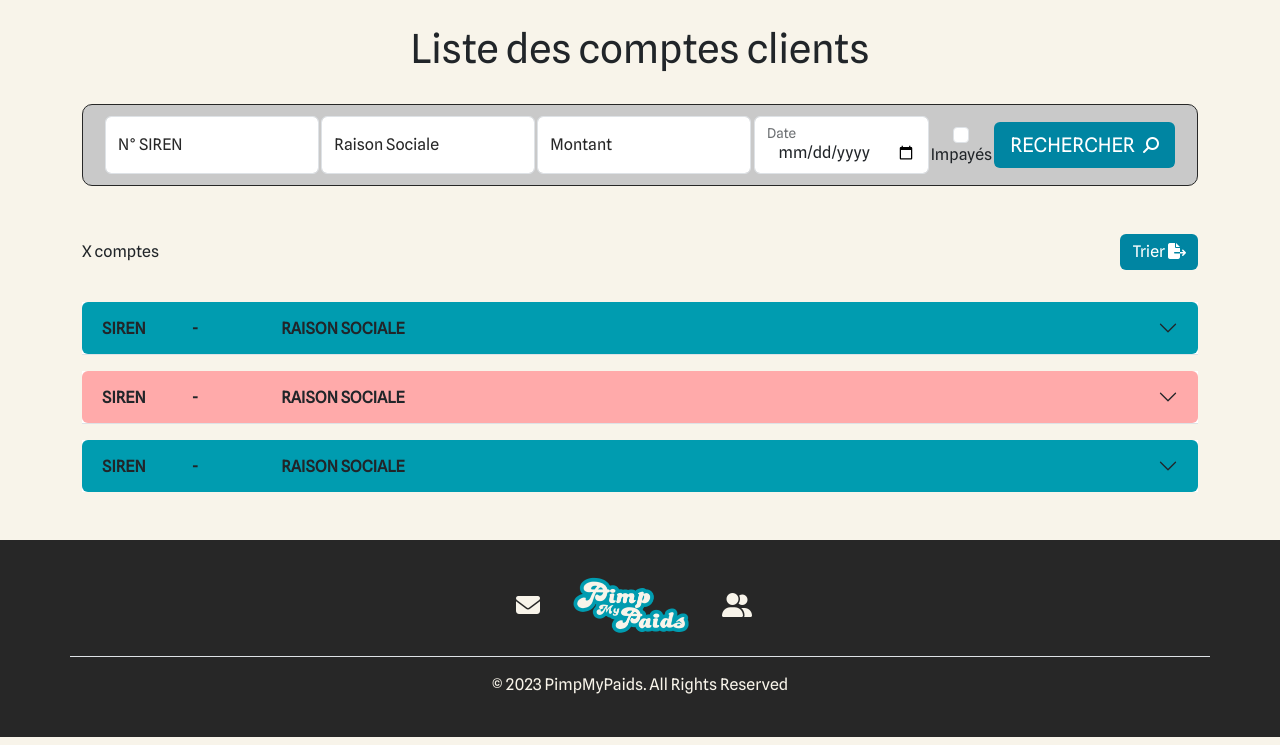
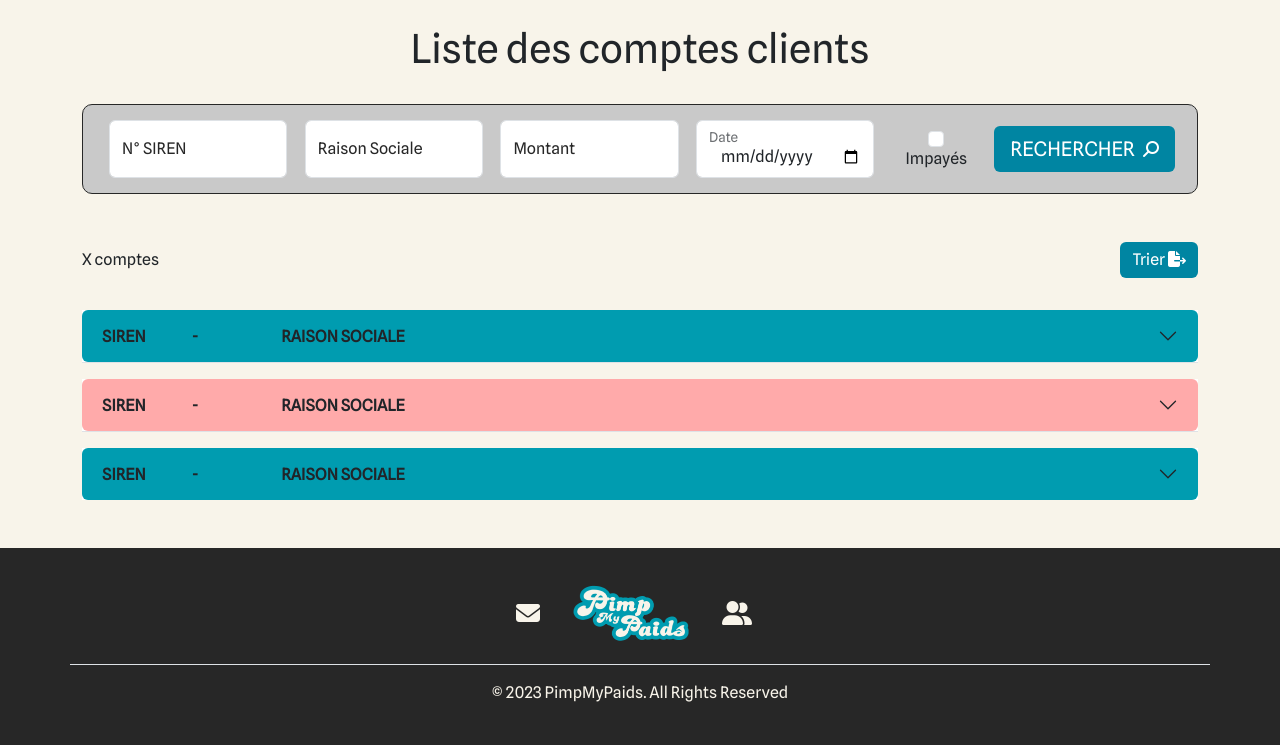
Before and after one commit to FC-Rats/PimpMyPaids, a PHP site: page /poListAccount.php in a window 1280 px wide. Shown: the part 90-835 px from the top of the page. Run offline with PHP 8.4, Linux system fonts and the light colour scheme.

Commit message:
fix reponsvie listpoaccount lna

```diff
--- a/assets/css/header.css
+++ b/assets/css/header.css
@@ -1,8 +1,12 @@
 /*====== HEADER ====*/
 header {
     height: 90px!important;
-    z-index: 1000;
 }
+
+header .container {
+    z-index: 1000!important;
+}
+
 
 /*====== ICONES HEADER ====*/
 header .nav-item {
--- a/poListAccount.php
+++ b/poListAccount.php
@@ -26,31 +26,31 @@
     <div class="container po-list-accounts-section">
         <h1 class="p-4 text-center">Liste des comptes clients</h1>
         <div class="searchnavbar bg-grey d-flex border border-dark ">
-                <form class="d-flex align-items-center justify-content-between">
-                    <div class="form-floating text-dark">
+            <form class="d-flex align-items-center justify-content-around justify-content-lg-between">
+                <div class="form-floating text-dark col-12 col-sm-5 col-lg-2 m-1">
                     <input type="text" class="form-control" id="SIREN" name="SIREN" placeholder=" ">
                     <label for="SIREN">N° SIREN</label>
                 </div>
-                    <div class="form-floating text-dark">
+                <div class="form-floating text-dark col-12 col-sm-5 col-lg-2 m-1">
                     <input type="text" class="form-control" id="RaisonSociale" name="RaisonSociale" placeholder=" ">
                     <label for="RaisonSociale">Raison Sociale</label>
                 </div>
-                    <div class="form-floating text-dark">
+                <div class="form-floating text-dark col-12 col-sm-5 col-lg-2 m-1">
                     <input type="number" class="form-control" id="Montant" name="Montant" placeholder=" ">
                     <label for="Montant">Montant</label>
                 </div>
-                    <div class="form-floating text-dark">
+                <div class="form-floating text-dark col-12 col-sm-5 col-lg-2 m-1">
                     <input type="date" class="form-control ps-4" id="Date" name="Date" placeholder=" ">
                     <label for="Date">Date</label>
                 </div>
-                    <div class="d-flex flex-column align-items-center">
+                <div class="d-flex flex-column align-items-center m-1 col-4 col-lg-1">
                     <input class="form-check-input stay-connected-checkbox" type="checkbox" value="0" id="Impaye">
                     <label class="form-check-label label-stay-connected" for="Impaye">
                         Impayés
                     </label>
                 </div>
                 <div class="form-floating text-dark d-flex align-items-center justify-content-between">
-                            <button type="submit" id="search-login-button" class="btn btn-primary border-0 text-uppercase d-flex align-items-center px-2 py-2 px-md-3">
+                    <button type="submit" id="search-login-button" class="btn btn-primary border-0 text-uppercase d-flex align-items-center px-2 py-2 px-md-3 col-12">
                         <span class="me-2 fs-5 text-start">Rechercher</span>
                         <i class="fa-solid fa-magnifying-glass fa-flip-horizontal"></i>
                     </button>
@@ -70,18 +70,18 @@
             <div class="accordion-item my-3">
                 <h2 class="accordion-header">
                     <button class="accordion-button collapsed rounded compte pasdanger" type="button" data-bs-toggle="collapse" data-bs-target="#flush-collapseOne" aria-expanded="false" aria-controls="flush-collapseOne">
-                        <span id="Siren" class="col-6 col-md-1">SIREN</span>
+                        <span id="Siren" class="col-3 col-md-1">SIREN</span>
                         <span class="col-1">-</span>
-                        <span id="RaisonSociale" class="col-6 col-md-2">RAISON SOCIALE</span>
+                        <span id="RaisonSociale" class="col-6 col-md-3">RAISON SOCIALE</span>
                     </button>
                 </h2>
                 <div id="flush-collapseOne" class="accordion-collapse collapse">
                     <div class="accordion-body">
-                            <div class="infos d-flex">
-                                <span id="Transactions" class="col-6">X transactions</span>
+                        <div class="infos d-flex flex-column flex-sm-row pb-2">
+                            <span id="Transactions" class="col-5 col-sm-5 col-md-6">X transactions</span>
                             <span id="Sens" class="col-1">+-</span>
-                                <span id="Montant" class="col-2">RAISON SOCIALE</span>
-                                <span id="Devise" class="col-1">(EUR)</span>
+                            <span id="Montant" class="col-4 col-sm-4 col-md-3">RAISON SOCIALE</span>
+                            <span id="Devise" class="col-2">(EUR)</span>
                         </div>
                         <div class="export d-flex flex-row-reverse align-items-baseline">
                             <button class="btn btn-primary border-0">
@@ -95,18 +95,18 @@
             <div class="accordion-item my-3">
                 <h2 class="accordion-header">
                     <button class="accordion-button collapsed rounded compte danger" type="button" data-bs-toggle="collapse" data-bs-target="#flush-collapseTwo" aria-expanded="false" aria-controls="flush-collapseTwo">
-                        <span id="Siren" class="col-6 col-md-1">SIREN</span>
+                        <span id="Siren" class="col-3 col-md-1">SIREN</span>
                         <span class="col-1">-</span>
-                        <span id="RaisonSociale" class="col-6 col-md-2">RAISON SOCIALE</span>
+                        <span id="RaisonSociale" class="col-6 col-md-3">RAISON SOCIALE</span>
                     </button>
                 </h2>
                 <div id="flush-collapseTwo" class="accordion-collapse collapse">
                     <div class="accordion-body">
-                            <div class="infos d-flex">
-                                <span id="Transactions" class="col-6">X transactions</span>
+                        <div class="infos d-flex flex-column flex-sm-row pb-2">
+                            <span id="Transactions" class="col-5 col-sm-5 col-md-6">X transactions</span>
                             <span id="Sens" class="col-1">+-</span>
-                                <span id="Montant" class="col-2">RAISON SOCIALE</span>
-                                <span id="Devise" class="col-1">(EUR)</span>
+                            <span id="Montant" class="col-4 col-sm-4 col-md-3">RAISON SOCIALE</span>
+                            <span id="Devise" class="col-2">(EUR)</span>
                         </div>
                         <div class="export d-flex flex-row-reverse align-items-baseline">
                             <button class="btn btn-primary border-0">
@@ -120,18 +120,18 @@
             <div class="accordion-item my-3">
                 <h2 class="accordion-header">
                     <button class="accordion-button collapsed compte rounded pasdanger" type="button" data-bs-toggle="collapse" data-bs-target="#flush-collapse3" aria-expanded="false" aria-controls="flush-collapse3">
-                        <span id="Siren" class="col-6 col-md-1">SIREN</span>
+                        <span id="Siren" class="col-3 col-md-1">SIREN</span>
                         <span class="col-1">-</span>
-                        <span id="RaisonSociale" class="col-6 col-md-2">RAISON SOCIALE</span>
+                        <span id="RaisonSociale" class="col-6 col-md-3">RAISON SOCIALE</span>
                     </button>
                 </h2>
                 <div id="flush-collapse3" class="accordion-collapse collapse">
                     <div class="accordion-body">
-                            <div class="infos d-flex">
-                                <span id="Transactions" class="col-6">X transactions</span>
+                        <div class="infos d-flex flex-column flex-sm-row pb-2">
+                            <span id="Transactions" class="col-5 col-sm-5 col-md-6">X transactions</span>
                             <span id="Sens" class="col-1">+-</span>
-                                <span id="Montant" class="col-2">RAISON SOCIALE</span>
-                                <span id="Devise" class="col-1">(EUR)</span>
+                            <span id="Montant" class="col-4 col-sm-4 col-md-3">RAISON SOCIALE</span>
+                            <span id="Devise" class="col-2">(EUR)</span>
                         </div>
                         <div class="export d-flex flex-row-reverse align-items-baseline">
                             <button class="btn btn-primary border-0">
```
Lines whose indentation alone changed are shown as unchanged.
